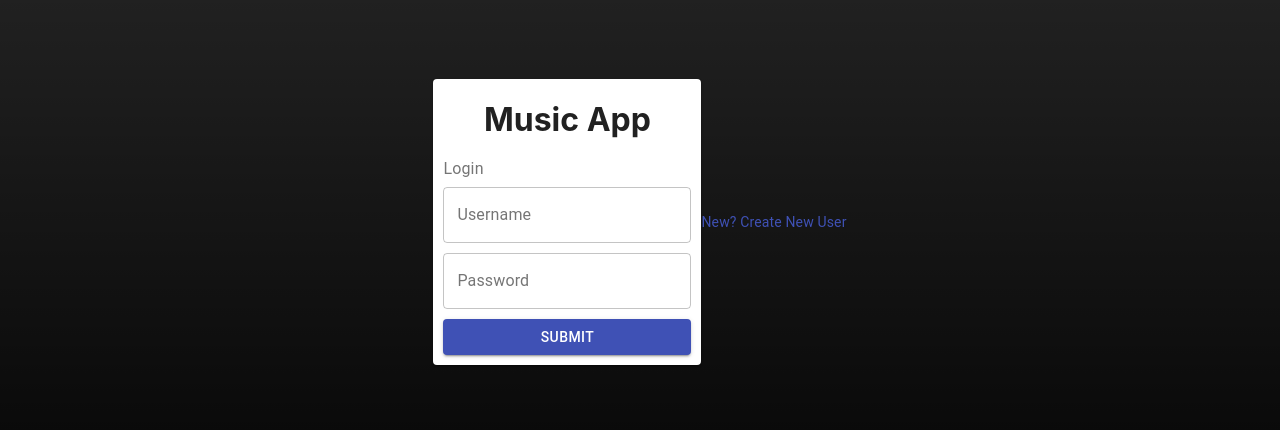
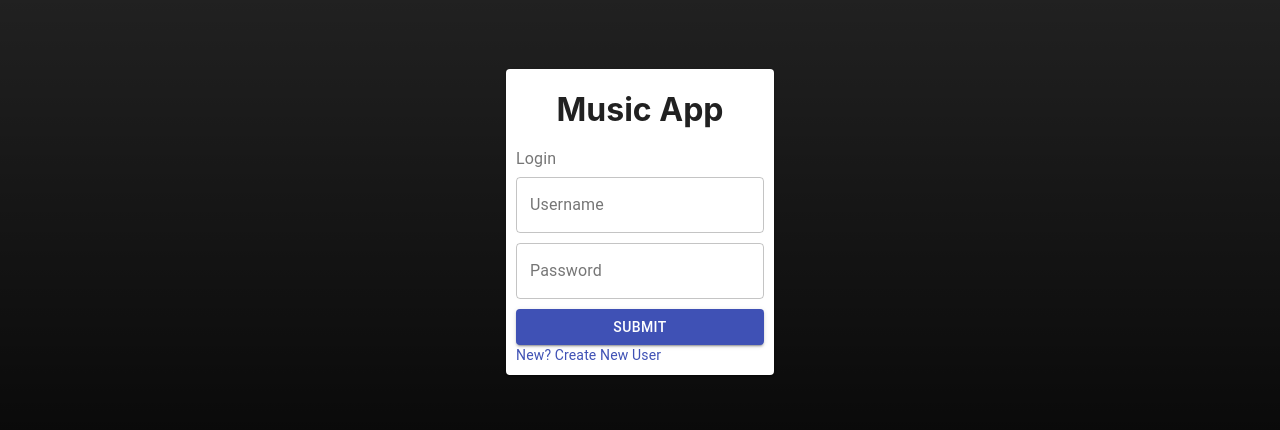
Before and after one commit to JMantis0/MusicApp, a React (Create React App) app in the folder client/: page /login in a window 1280 px wide. Shown: the part 178-608 px from the top of the page. Built offline with nearby package versions, Linux system fonts and the light colour scheme.

Commit message:
reposition create use link

```diff
--- a/client/src/MusicApp.module.css
+++ b/client/src/MusicApp.module.css
@@ -34,3 +34,7 @@
 .marginTop {
   margin-top: 10px!important;
 }
+
+.block {
+  display: block;
+}
--- a/client/src/pages/Login.tsx
+++ b/client/src/pages/Login.tsx
@@ -1,5 +1,5 @@
 import React from "react";
-import Link from '@material-ui/core/Link';
+import Link from "@material-ui/core/Link";
 import FormControl from "@material-ui/core/FormControl";
 import FormLabel from "@material-ui/core/FormLabel";
 import Grid from "@material-ui/core/Grid";
@@ -46,7 +46,7 @@ const Login = () => {
 
   const goToCreateNewUser = () => {
     history.push("/user_create");
-  }
+  };
 
   return (
     <Grid
@@ -84,14 +84,15 @@ const Login = () => {
             Submit
           </Button>
         </FormControl>
-      </Paper>
-      <Link
+        <Link
+          className={style.block}
           component="button"
           variant="body2"
           onClick={goToCreateNewUser}
-          >
+        >
           New? Create New User
-      </Link>
+        </Link>
+      </Paper>
     </Grid>
   );
 };
```
